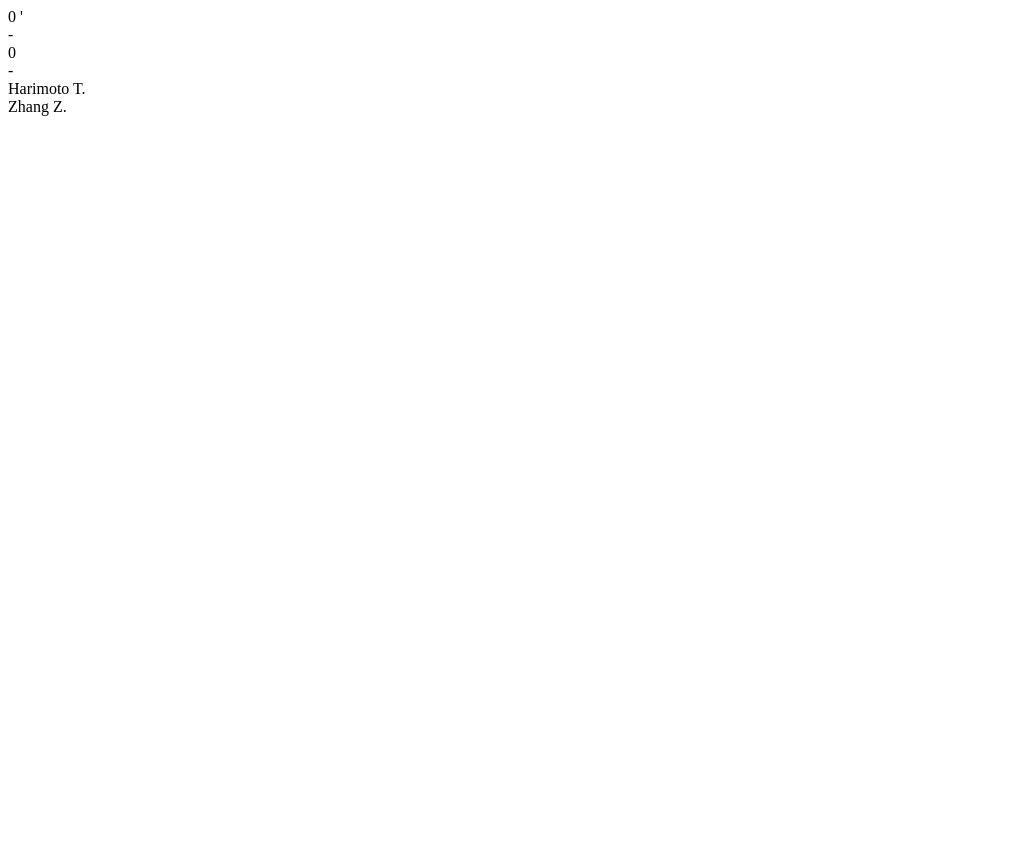
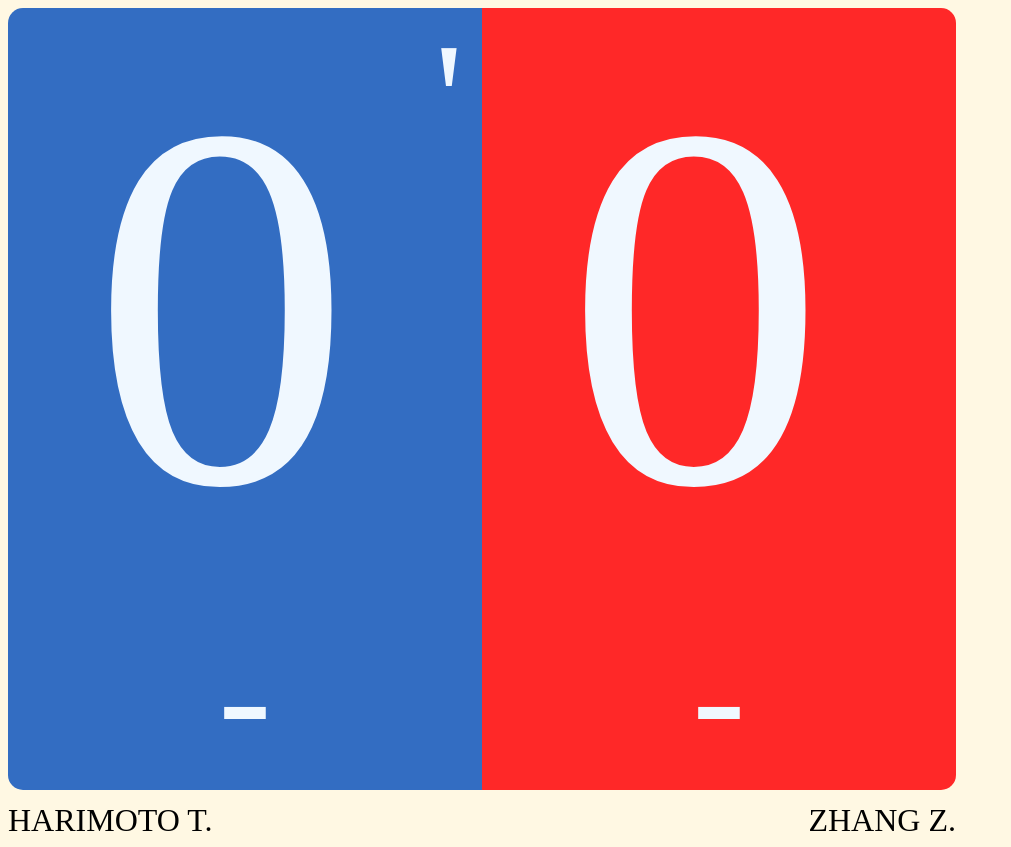
Before and after one commit to mayamalakova/score-counter, a Vue app: page / in a window 1280 px wide. Shown: the whole page, without its empty margins (0-1011 px from the left). Before the commit the page ends 800 px from the top, so only its background shows below. Built offline with nearby package versions, Linux system fonts and the light colour scheme.

Commit message:
add the styles

```diff
--- a/package.json
+++ b/package.json
@@ -19,6 +19,7 @@
   "devDependencies": {
     "css-loader": "^1.0.0",
     "html-webpack-plugin": "^3.2.0",
+    "style-loader": "^0.23.0",
     "vue-loader": "^15.4.1",
     "vue-style-loader": "^4.1.2",
     "vue-template-compiler": "^2.5.17",
--- a/src/App.vue
+++ b/src/App.vue
@@ -25,6 +25,7 @@
     import scoreFooter from './components/score-footer.vue';
     import gameSummary from './components/game-summary.vue';
     import matchSummary from './components/match-summary.vue';
+    import "./assets/score-view.css";
 
     export default {
         components: {
--- /dev/null
+++ b/src/assets/score-view.css
@@ -0,0 +1,127 @@
+* {
+  box-sizing: border-box;
+}
+
+body {
+  background-color: #FFF8E3;
+}
+
+.container {
+  display: flex;
+  width: 100%;
+  height: 100%;
+  flex-direction: column;;
+  justify-content: center;
+  align-items: center;
+  user-select: none;
+}
+
+.score-container {
+  display: flex;
+  width: 75%;
+  height: 90%;
+  justify-content: center;
+  margin-bottom: 1.5vh;
+}
+
+.score-left {
+  display: flex;
+  flex-direction: column;
+  width: 100%;
+  height: 100%;
+  font-size: 65vh;
+  background-color: #336dc2 !important;
+  border-bottom-left-radius: 15px;
+  border-top-left-radius: 15px;
+  color: aliceblue;
+  align-items: center;
+  justify-content: flex-end;
+}
+
+.score-right {
+  display: flex;
+  flex-direction: column;
+  width: 100%;
+  height: 100%;
+  font-size: 65vh;
+  background-color: #ff2828 !important;
+  border-bottom-right-radius: 15px;
+  border-top-right-radius: 15px;
+  color: aliceblue;
+  align-items: center;
+  justify-content: flex-end;
+}
+
+.score-val{
+  display: flex;
+  align-self: center;
+  width: 100%;
+}
+
+.score-val-number {
+  flex-basis: 90%;
+  text-align: center;
+}
+
+.score-group {
+  line-height: 5;
+}
+
+.btn-minus {
+  font-size: 20vh;
+}
+
+.score-footer {
+    width: 75%;
+    font-size: 4vh;
+    display: flex;
+    justify-content: space-between;
+}
+.game-scores {
+    display: flex;
+    justify-content: space-around;
+    font-size: 3vh;
+}
+
+.game-score {
+    margin-right: 10px;
+}
+
+.player-name {
+  text-transform: uppercase;
+}
+
+.score-summary  {
+    display: flex;
+    width: 100%;
+}
+
+.game-winner {
+  width: 80%;
+  font-size: 8vh;
+  text-align: center;
+}
+
+.button-next {
+  margin-bottom: 20px;
+  margin-bottom: 1.25rem;
+  font-size: 16px;
+  font-size: 1rem;
+  line-height: 26px;
+  padding: 12px 18px !important;
+  background-color: #336dc2 !important;
+  color: #373737 !important;
+  border-width: 0 !important;
+  border-style: solid !important;
+  border-color: rgba(0,0,0,0) !important;
+  border-radius: 5px;
+  font-weight: 500;
+  display: inline-block;
+  -webkit-font-smoothing: antialiased;
+  word-break: normal;
+  text-decoration: none !important;
+}
+
+.serve-indicator {
+  font-size: 20vh;
+}
```
Also changed, not shown: 1 other file (tests, documents, lock files or other folders).
